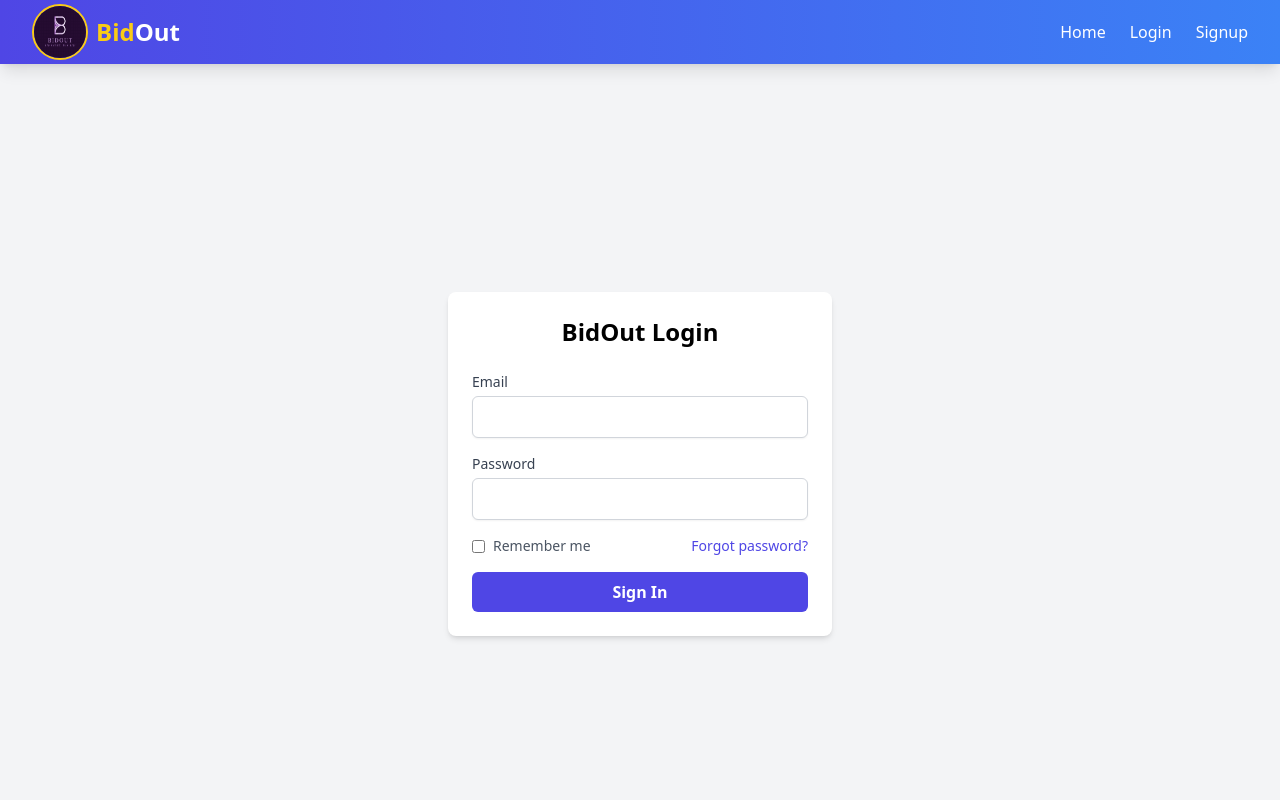
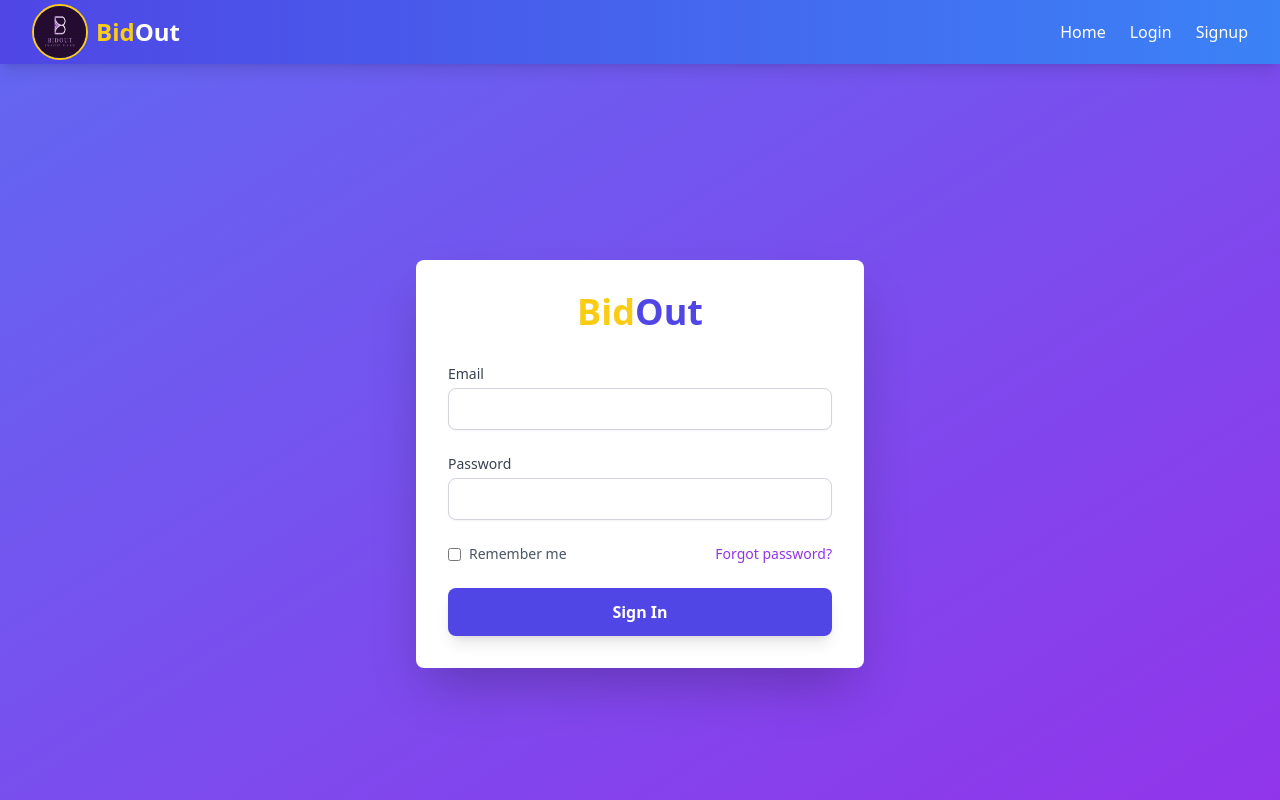
Before and after one commit to Kavindu-R/Bidout-Project-SE205.3, a React (Vite) app: page /login in a window 1280 px wide. Shown: the top 800 px of the page. Built offline with nearby package versions, Linux system fonts and the light colour scheme.

Commit message:
Login page added framer motions

```diff
--- a/src/pages/Login.jsx
+++ b/src/pages/Login.jsx
@@ -1,4 +1,5 @@
 import { useState } from "react";
+import { motion } from "framer-motion";
 
 const LoginForm = () => {
   const [email, setEmail] = useState("");
@@ -17,10 +18,23 @@ const LoginForm = () => {
   };
 
   return (
-    <div className="bg-gray-100 flex items-center justify-center min-h-screen">
-      <div className="w-full max-w-sm p-6 bg-white shadow-md rounded-lg">
-        <h2 className="text-2xl font-bold text-center mb-6">BidOut Login</h2>
-        <form onSubmit={handleSubmit} className="space-y-4">
+    <div className="bg-gradient-to-br from-indigo-500 to-purple-600 flex items-center justify-center min-h-screen p-4">
+      <motion.div
+        className="w-full max-w-md p-8 bg-white shadow-2xl rounded-lg"
+        initial={{ opacity: 0, y: 50 }}
+        animate={{ opacity: 1, y: 0 }}
+        transition={{ duration: 0.7 }}
+      >
+        <motion.h2
+          className="text-4xl font-extrabold text-center mb-8 text-indigo-600"
+          initial={{ opacity: 0, scale: 0.8 }}
+          animate={{ opacity: 1, scale: 1 }}
+          transition={{ delay: 0.2 }}
+        >
+          <span className="text-yellow-400">Bid</span>Out
+        </motion.h2>
+
+        <form onSubmit={handleSubmit} className="space-y-6">
           <div>
             <label
               htmlFor="email"
@@ -28,14 +42,15 @@ const LoginForm = () => {
             >
               Email
             </label>
-            <input
+            <motion.input
               id="email"
               name="email"
               type="email"
               value={email}
               onChange={(e) => setEmail(e.target.value)}
               required
-              className="mt-1 block w-full px-3 py-2 border border-gray-300 rounded-md shadow-sm focus:outline-none focus:ring-indigo-500 focus:border-indigo-500"
+              className="mt-1 block w-full px-4 py-2 border border-gray-300 rounded-lg shadow-sm focus:outline-none focus:ring-purple-500 focus:border-purple-500"
+              whileFocus={{ scale: 1.03, borderColor: "#7c3aed" }}
             />
           </div>
           <div>
@@ -45,36 +60,38 @@ const LoginForm = () => {
             >
               Password
             </label>
-            <input
+            <motion.input
               id="password"
               name="password"
               type="password"
               value={password}
               onChange={(e) => setPassword(e.target.value)}
               required
-              className="mt-1 block w-full px-3 py-2 border border-gray-300 rounded-md shadow-sm focus:outline-none focus:ring-indigo-500 focus:border-indigo-500"
+              className="mt-1 block w-full px-4 py-2 border border-gray-300 rounded-lg shadow-sm focus:outline-none focus:ring-purple-500 focus:border-purple-500"
+              whileFocus={{ scale: 1.03, borderColor: "#7c3aed" }}
             />
           </div>
+
           <div className="flex items-center justify-between">
             <label className="flex items-center">
-              <input
-                type="checkbox"
-                className="form-checkbox text-indigo-600"
-              />
+              <input type="checkbox" className="form-checkbox text-purple-600" />
               <span className="ml-2 text-sm text-gray-600">Remember me</span>
             </label>
-            <a href="#" className="text-sm text-indigo-600 hover:underline">
+            <a href="#" className="text-sm text-purple-600 hover:underline">
               Forgot password?
             </a>
           </div>
-          <button
+
+          <motion.button
             type="submit"
-            className="w-full px-4 py-2 bg-indigo-600 text-white font-semibold rounded-md hover:bg-indigo-700 focus:outline-none focus:ring-2 focus:ring-offset-2 focus:ring-indigo-500"
+            className="w-full px-4 py-3 bg-indigo-600 text-white font-bold rounded-lg shadow-lg hover:bg-indigo-700 focus:outline-none focus:ring-4 focus:ring-purple-500 transition-transform"
+            whileHover={{ scale: 1.05 }}
+            whileTap={{ scale: 0.95 }}
           >
             Sign In
-          </button>
+          </motion.button>
         </form>
-      </div>
+      </motion.div>
     </div>
   );
 };
```
